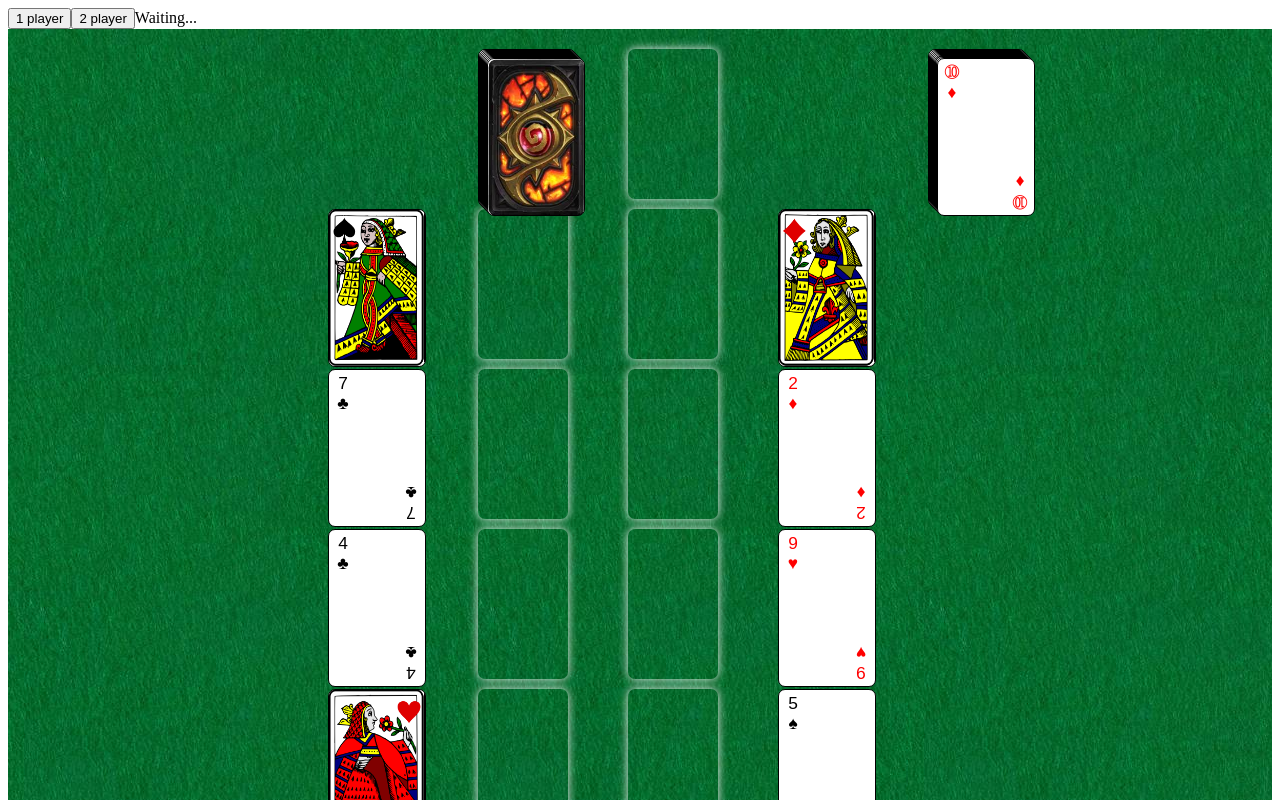
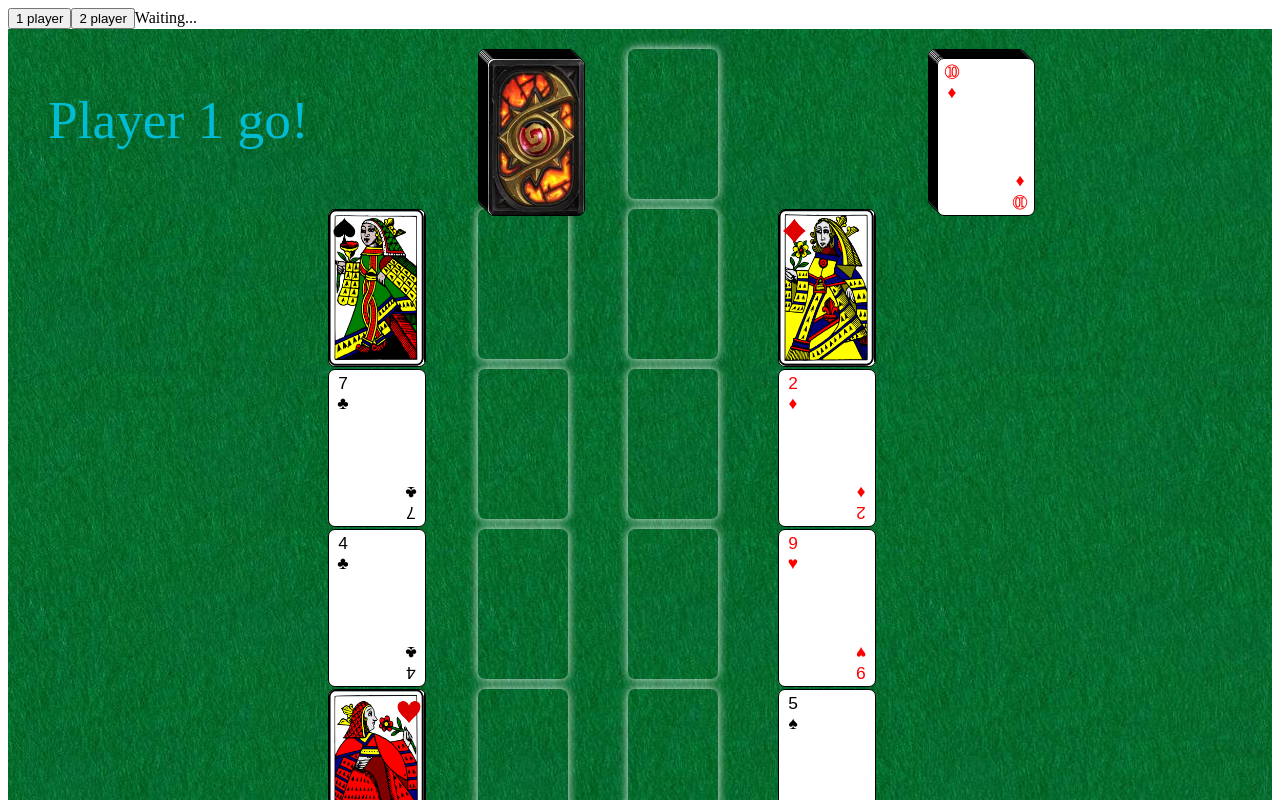
Before and after one commit to jameskennedy/Russian-Bank, a React app: page / in a window 1280 px wide. Both pictures are taken after a click on the button "1 player". Shown: the top 800 px of the page. Built offline with nearby package versions, Linux system fonts and the light colour scheme.

Commit message:
Add turn indicator to status message

```diff
--- a/src/components/GameBoard.tsx
+++ b/src/components/GameBoard.tsx
@@ -3,7 +3,7 @@ import Action, { ActionType } from '../engine/actions/Action';
 import Move from '../engine/actions/Move';
 import Card from '../engine/objects/Card';
 import Deck from '../engine/objects/Deck';
-import GameState, { GameStatus } from '../engine/objects/GameState';
+import GameState from '../engine/objects/GameState';
 import AIMoveInProgress from '../models/AIMoveInProgress';
 import MoveInProgress from '../models/MoveInProgress';
 import AnimatedDeckComponent from './AnimatedDeckComponent';
@@ -64,7 +64,7 @@ export class GameBoard extends React.Component<IGameBoardProps, IGameBoardState>
       <div className={`game-board ${gameState.getStatus().toLowerCase()}`}>
         {deckComponents}
         {this.props.moveInProgress && this.renderAnimatedDeck(gameState)}
-        {gameState.getStatus() === GameStatus.FINISHED && (<div className="victory-message">{gameState.getVictoryMessage()}</div>)}
+        <span className="status-message">{gameState.getStatusMessage()}</span>
       </div>);
   }
 
--- a/src/engine/GameFactory.ts
+++ b/src/engine/GameFactory.ts
@@ -128,6 +128,7 @@ class GameFactory {
     builder.addEvent(new EndTurnOnDiscardEvent('Waste2'));
     builder.addEvent(new NoCardsLeftCondition())
     const game = builder.create(this.newUniqueGameId());
+    game.getCurrentGameState().setStatusMessage('Player 1 go!');
 
     this.activeGames.push(game);
     return new GameService(game);
--- a/src/engine/GameService.ts
+++ b/src/engine/GameService.ts
@@ -58,6 +58,7 @@ class GameService {
     const newState = this.getCopyOfCurrentGameState();
     newState.setPreviousAction(action);
     newState.setActionInProgress(undefined);
+    newState.setStatusMessage('');
 
     this.triggerBeforeActionEvents(newState, action);
     action.execute(newState);
--- a/src/engine/events/EndTurnOnDiscardEvent.ts
+++ b/src/engine/events/EndTurnOnDiscardEvent.ts
@@ -34,6 +34,7 @@ class EndTurnOnDiscardEvent implements IGameEvent {
     const index = players.findIndex(p => p === gameState.getPlayerTurn());
     const nextPlayer = players[(index + 1) % players.length];
     gameState.setPlayerTurn(nextPlayer);
+    gameState.setStatusMessage(`${nextPlayer.getName()} go!`);
   }
 
 }
--- a/src/engine/events/NoCardsLeftCondition.ts
+++ b/src/engine/events/NoCardsLeftCondition.ts
@@ -11,6 +11,7 @@ class NoCardsLeftCondition implements IGameEvent {
     const playerDecks = this.getDecksOwnedByCurrentPlayer(gameState);
     if (playerDecks.map(d => d.isEmpty()).reduce((a, b) => a && b, playerDecks.length > 0)) {
       gameState.setStatus(GameStatus.FINISHED);
+      gameState.setStatusMessage(`${gameState.getPlayerTurn().getName()} wins!`);
     }
   }
 
--- a/src/engine/objects/GameState.ts
+++ b/src/engine/objects/GameState.ts
@@ -11,6 +11,7 @@ class GameState {
   private actionInProgress?: Action;
   private playerTurn: Player;
   private status: GameStatus = GameStatus.IN_PLAY;
+  private statusMessage: string = '';
 
   constructor(public gameId: Readonly<number>, private id: number, private previousAction: Action, private decks: Deck[]) {
     this.decks = decks.slice();
@@ -91,14 +92,16 @@ class GameState {
     newState.setActionInProgress(this.getActionInProgress());
     newState.previousAction = this.previousAction;
     newState.status = this.status;
+    newState.statusMessage = this.statusMessage;
     return newState;
   }
 
-  public getVictoryMessage(): string {
-    if (this.status === GameStatus.FINISHED) {
-      return `${this.playerTurn.getName()} wins!`;
-    }
-    return "Game in progress";
+  public getStatusMessage(): string {
+    return this.statusMessage || '';
+  }
+
+  public setStatusMessage(message: string) {
+    this.statusMessage = message;
   }
 
   public toString(): string {
--- a/src/stylesheets/components/_gameboard.scss
+++ b/src/stylesheets/components/_gameboard.scss
@@ -12,7 +12,7 @@
   filter: grayscale(100%);
 }
 
-.game-board .victory-message {
+.game-board .status-message {
   color: #00bcd4;
   font-size: 40pt;
   position: relative;
```
